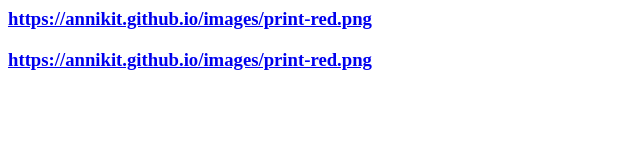
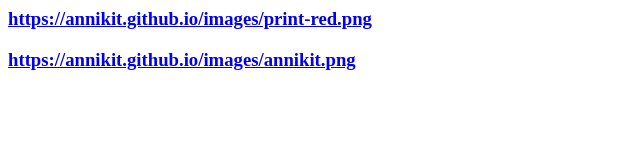
Before and after one commit to Annikit/images, a plain HTML site: page index.html in a window 1280 px wide. Shown: the full height of the page, 0-640 px from the left. Drawn offline with Linux system fonts and the light colour scheme.

Commit message:
Update index.html

```diff
--- a/index.html
+++ b/index.html
@@ -1,2 +1,2 @@
 <a href=https://annikit.github.io/images/print-red.png><h3>https://annikit.github.io/images/print-red.png</h3></a>
-<a href=https://annikit.github.io/images/annikit.png><h3>https://annikit.github.io/images/print-red.png</h3></a>
+<a href=https://annikit.github.io/images/annikit.png><h3>https://annikit.github.io/images/annikit.png</h3></a>
```
